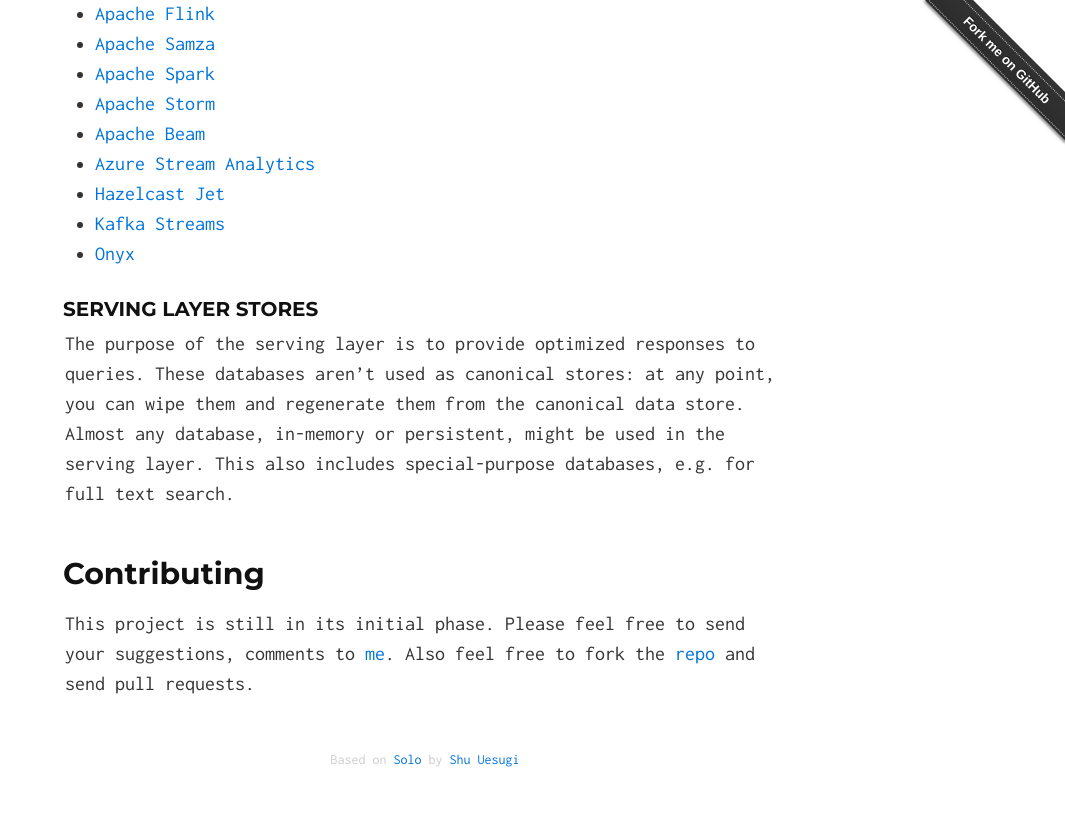
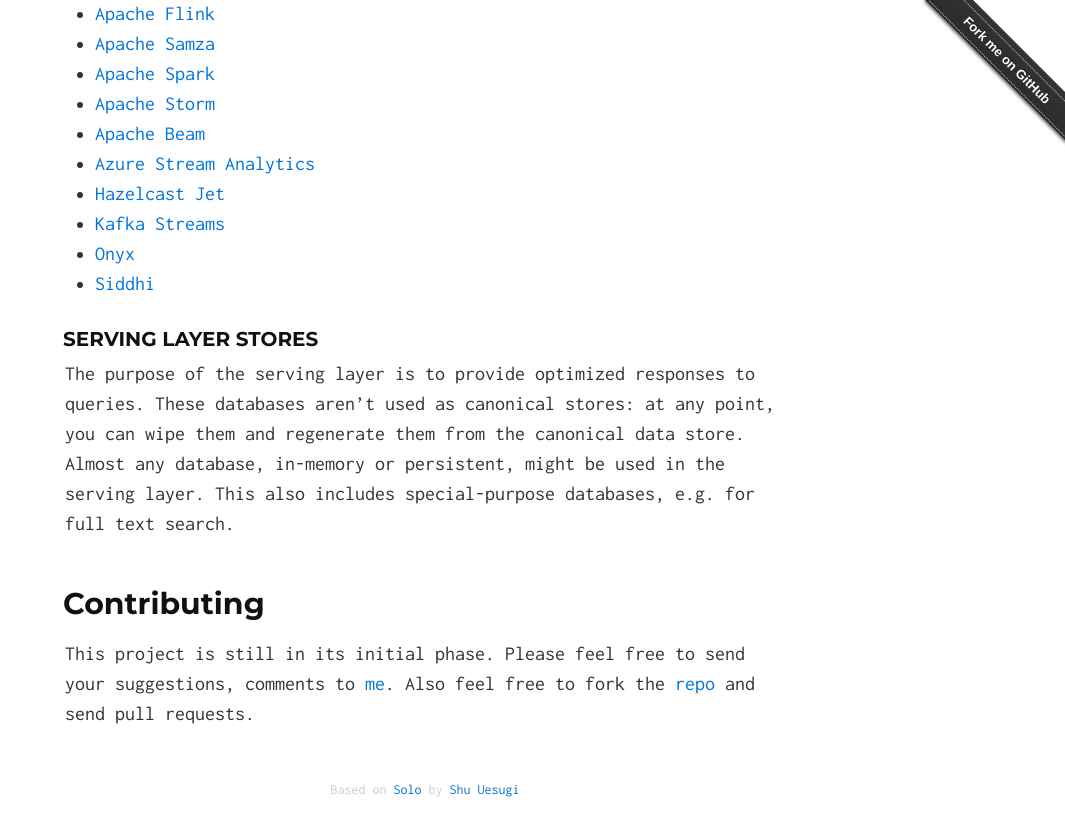
Before and after one commit to milinda/kappa-architecture.com, a Jekyll site: the page built from index.html, in a window 1280 px wide and 900 px high, scrolled down 3049 px. Shown: the top 836 px of the window, without its empty margins (215-1280 px from the left). Built offline with Jekyll 4.4.1, drawn with Linux system fonts in a browser that asks for light colours.

Commit message:
Adding Siddhi.io to the list

```diff
--- a/_includes/index.md
+++ b/_includes/index.md
@@ -64,6 +64,7 @@ In Kappa Architecture, data is fed from the log store into a streaming computati
 * [Hazelcast Jet](https://jet.hazelcast.org/)
 * [Kafka Streams](https://kafka.apache.org/documentation.html#streams)
 * [Onyx](https://www.onyxplatform.org/)
+* [Siddhi](https://siddhi.io/)
 
 ### Serving layer stores
 
```
